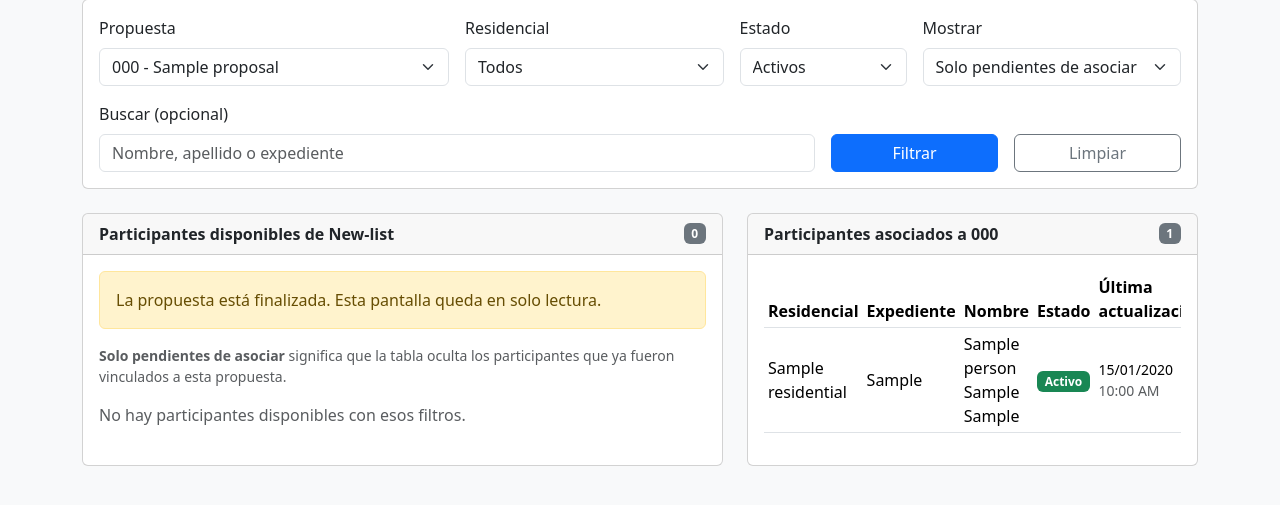
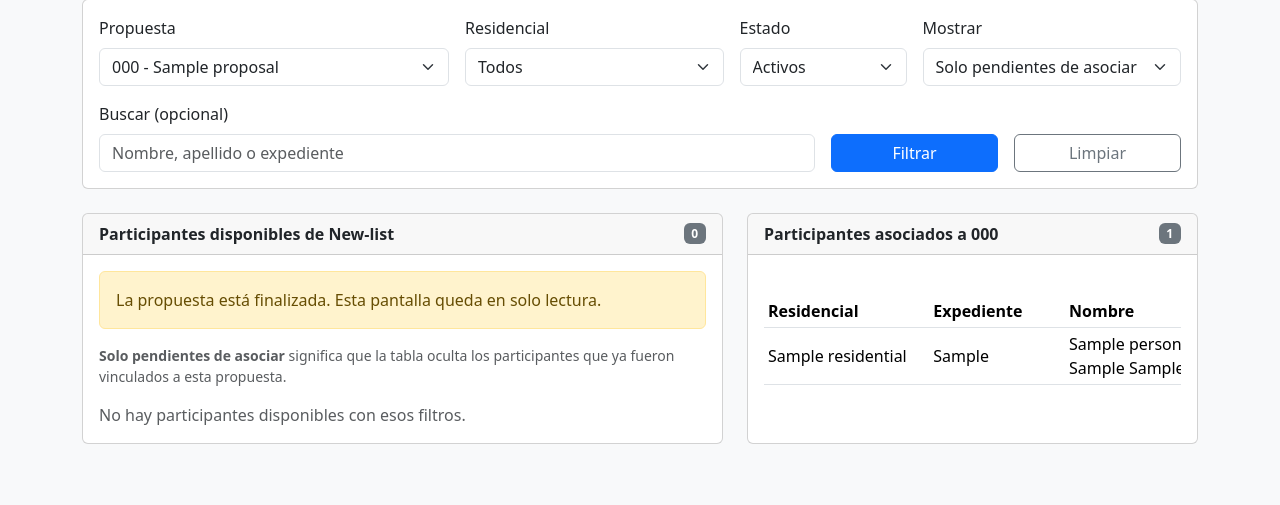
Before and after one commit to dyno-lab/intranet-app, a FastAPI app: page /ui/admin/proposal-participants?proposal_id=1 in a window 1280 px wide. Shown: the part 139-644 px from the top of the page. Run offline with FastAPI, Linux system fonts and the light colour scheme; the visitor is signed in with stand-in values (Sample User, id 1); tables that the repository leaves empty hold one stand-in row (values such as "Sample post"); parts of the project's set-up code (start-up, migrations or seed data) failed here and were passed over.

Commit message:
Add horizontal scroll and compact actions in proposal participants

```diff
--- a/app/templates/ui/admin/proposal_participants.html
+++ b/app/templates/ui/admin/proposal_participants.html
@@ -162,8 +162,8 @@
         {% endif %}
 
         {% if assigned_rows %}
-        <div class="table-responsive">
-          <table class="table table-sm table-hover align-middle">
+        <div class="table-responsive" style="overflow-x: auto;">
+          <table class="table table-sm table-hover align-middle" style="min-width: 760px;">
             <thead>
               <tr>
                 <th style="width: 22%;">Residencial</th>
@@ -171,7 +171,7 @@
                 <th style="width: 22%;">Nombre</th>
                 <th style="width: 10%;">Estado</th>
                 <th style="width: 14%;">Última actualización</th>
-                <th class="text-end" style="width: 14%;">Acciones</th>
+                <th class="text-end" style="width: 14%;">Acc.</th>
               </tr>
             </thead>
             <tbody>
@@ -204,7 +204,7 @@
                       <input type="hidden" name="status_filter" value="{{ selected_status_filter }}">
                       <input type="hidden" name="q" value="{{ q or '' }}">
                       <input type="hidden" name="only_available" value="{{ 1 if only_available else 0 }}">
-                      <button type="submit" class="btn btn-sm btn-outline-primary w-100">Sincronizar</button>
+                      <button type="submit" class="btn btn-sm btn-outline-primary w-100">Sync</button>
                     </form>
                     <form class="mb-0" method="post" action="/ui/admin/proposal-participants/{{ row.proposal_participant.proposal_participant_id }}/remove" onsubmit="return confirm('¿Remover este participante de la propuesta?');">
                       <input type="hidden" name="proposal_id" value="{{ selected_proposal.proposal_id }}">
@@ -212,7 +212,7 @@
                       <input type="hidden" name="status_filter" value="{{ selected_status_filter }}">
                       <input type="hidden" name="q" value="{{ q or '' }}">
                       <input type="hidden" name="only_available" value="{{ 1 if only_available else 0 }}">
-                      <button type="submit" class="btn btn-sm btn-outline-danger w-100">Remover</button>
+                      <button type="submit" class="btn btn-sm btn-outline-danger w-100">Quitar</button>
                     </form>
                   </div>
                   {% else %}
```
